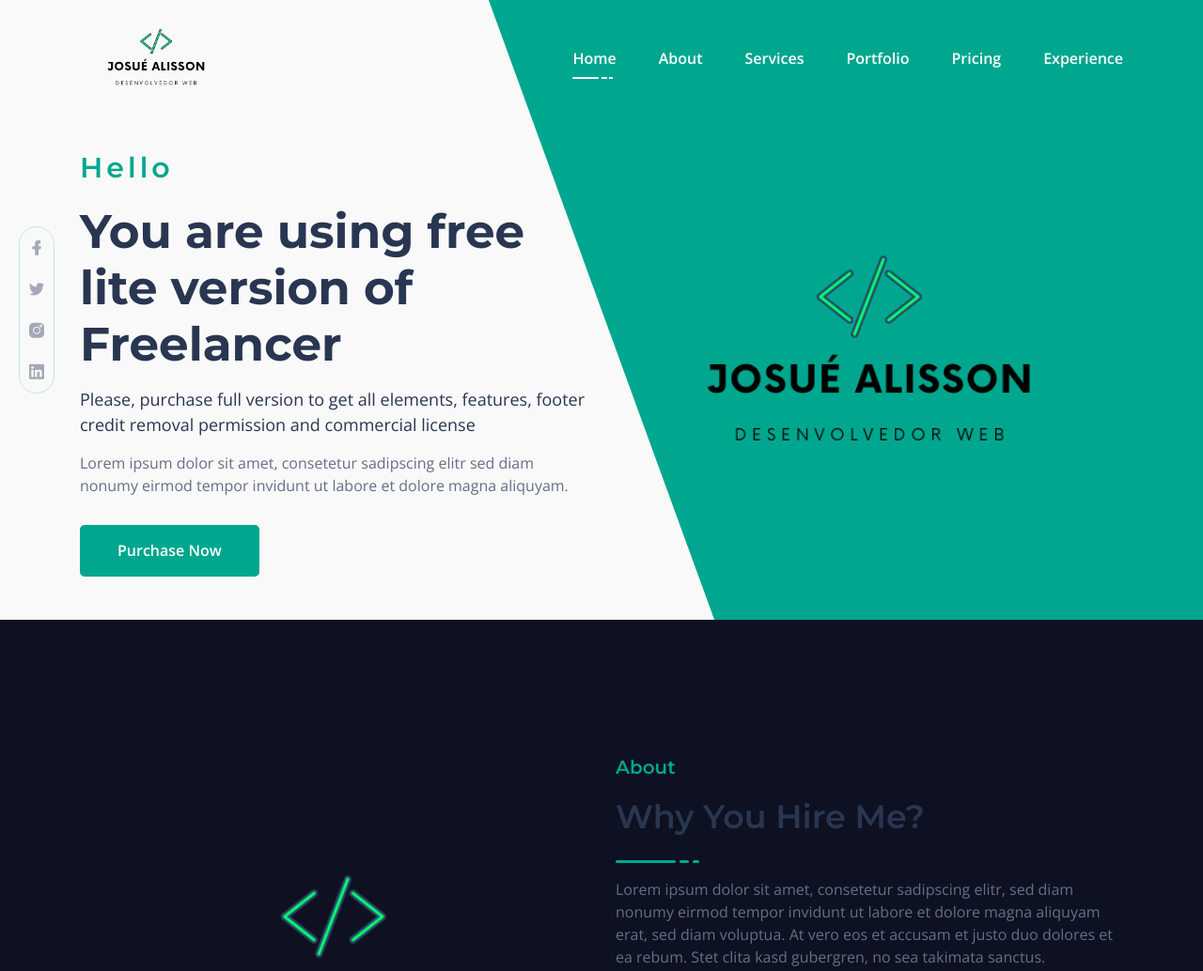
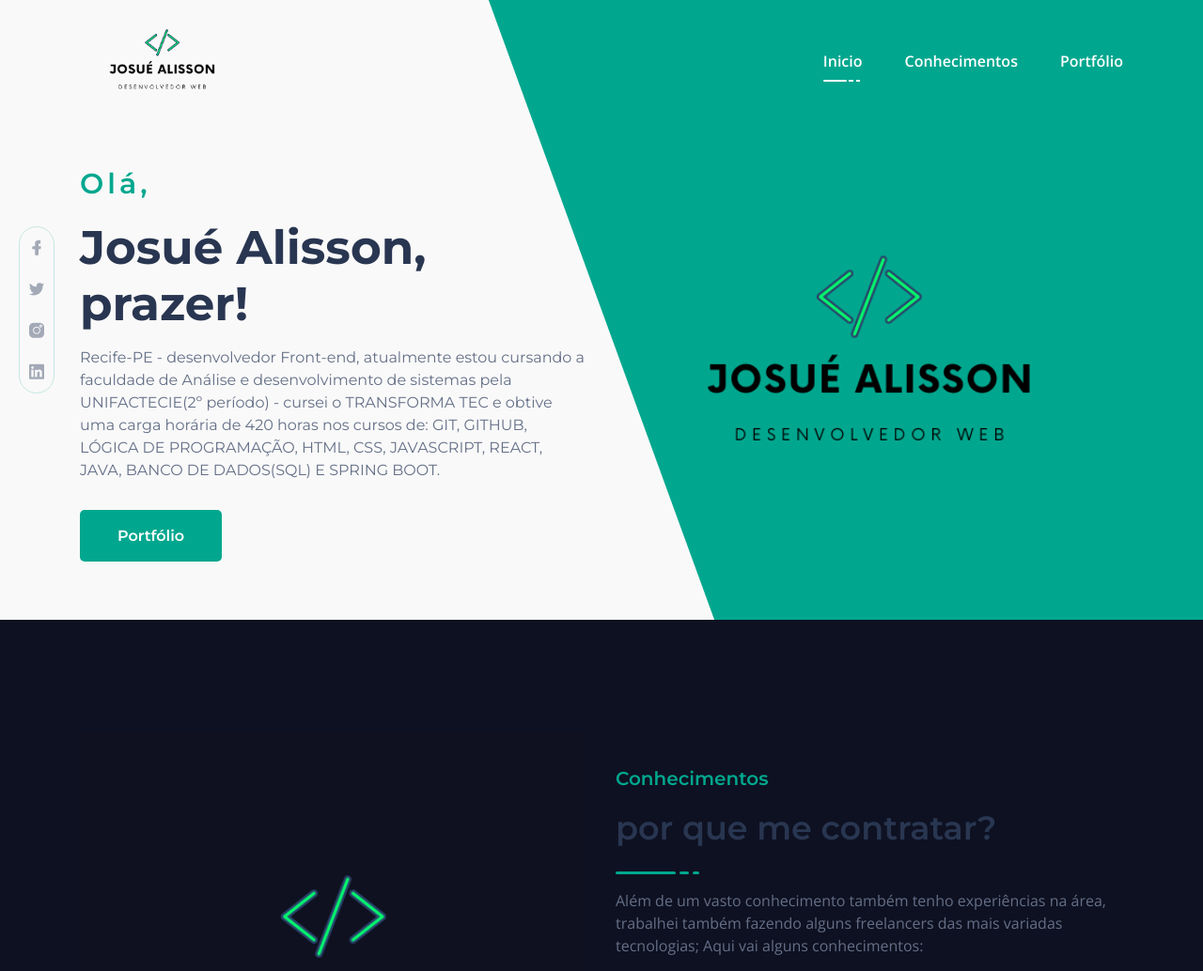
Before and after one commit to Josualisson/portfolio, a plain HTML site: page index.html in a window 1280 px wide. Shown: the top 1034 px of the page at 94% size. Drawn offline with nearby package versions, Linux system fonts and the light colour scheme.

Commit message:
Adição de algumas informações

```diff
--- a/index.html
+++ b/index.html
@@ -77,15 +77,15 @@
                             <div class="collapse navbar-collapse sub-menu-bar" id="navbarSupportedContent">
                                 <ul id="nav" class="navbar-nav ml-auto">
                                     <li class="nav-item active">
-                                        <a class="page-scroll" href="#home">Home<span></span></a>
+                                        <a class="page-scroll" href="#home">Inicio<span></span></a>
                                     </li>
                                     <li class="nav-item">
-                                        <a class="page-scroll" href="#about">About<span></span></a>
+                                        <a class="page-scroll" href="#about">Conhecimentos<span></span></a>
                                     </li>
                                     <li class="nav-item">
-                                        <a class="page-scroll" href="#services">Services<span></span></a>
+                                        <a class="page-scroll" href="#services">Portfólio<span></span></a>
                                     </li>
-                                    <li class="nav-item">
+<!--                                     <li class="nav-item">
                                         <a class="page-scroll" href="#project">Portfolio<span></span></a>
                                     </li>
                                     <li class="nav-item">
@@ -93,7 +93,7 @@
                                     </li>
                                     <li class="nav-item">
                                         <a class="page-scroll" href="#work">Experience<span></span></a>
-                                    </li>
+                                    </li> -->
                                 </ul>
                             </div> <!-- navbar collapse -->
                         </nav> <!-- navbar -->
@@ -113,11 +113,10 @@
                 <div class="row align-items-center justify-content-center justify-content-lg-between">
                     <div class="col-lg-6">
                         <div class="header_hero_content mt-45">
-                            <h5 class="header_sub_title wow fadeInUp" data-wow-duration="1.3s" data-wow-delay="0.2s">Hello</h5>
-                            <h2 class="header_title wow fadeInUp" data-wow-duration="1.3s" data-wow-delay="0.5s">You are using free lite version of Freelancer</h2>
-                            <span class="wow fadeInUp" data-wow-duration="1.3s" data-wow-delay="0.8s">Please, purchase full version to get all elements, features, footer credit removal permission and commercial license</span>
-                            <p class="wow fadeInUp" data-wow-duration="1.3s" data-wow-delay="1.1s">Lorem ipsum dolor sit amet, consetetur sadipscing elitr sed diam nonumy eirmod tempor invidunt ut labore et dolore magna aliquyam.</p>
-                            <a href="https://rebrand.ly/freelancer-ud" rel="nofollow" class="main-btn wow fadeInUp" data-wow-duration="1.3s" data-wow-delay="1.4s">Purchase Now</a>
+                            <h5 class="header_sub_title wow fadeInUp" data-wow-duration="1.3s" data-wow-delay="0.2s">Olá,</h5>
+                            <h2 class="header_title wow fadeInUp" data-wow-duration="1.3s" data-wow-delay="0.5s">Josué Alisson, prazer!</span>
+                            <p class="wow fadeInUp" data-wow-duration="1.3s" data-wow-delay="1.1s">Recife-PE - desenvolvedor Front-end, atualmente estou cursando a faculdade de Análise e desenvolvimento de sistemas pela UNIFACTECIE(2º período) - cursei o TRANSFORMA TEC e obtive uma carga horária de 420 horas nos cursos de: GIT, GITHUB, LÓGICA DE PROGRAMAÇÃO, HTML, CSS, JAVASCRIPT, REACT, JAVA, BANCO DE DADOS(SQL) E SPRING BOOT. </p>
+                            <a href="#services" rel="nofollow" class="main-btn wow fadeInUp" data-wow-duration="1.3s" data-wow-delay="1.4s">Portfólio</a>
                         </div> <!-- header hero content -->
                     </div>
                     <div class="col-lg-6 col-md-6 col-sm-7">
@@ -147,15 +146,15 @@
                 <div class="col-lg-6">
                     <div class="about_content mt-45 wow fadeInLeftBig" data-wow-duration="1.3s" data-wow-delay="0.5s">
                         <div class="section_title">
-                            <h5 class="sub_title">About</h5>
-                            <h3 class="main_title">Why You Hire Me?</h3>
+                            <h5 class="sub_title">Conhecimentos</h5>
+                            <h3 class="main_title">por que me contratar?</h3>
                             <ul class="line">
                                 <li></li>
                                 <li></li>
                                 <li></li>
                             </ul>
                         </div> <!-- section title -->
-                        <p>Lorem ipsum dolor sit amet, consetetur sadipscing elitr, sed diam nonumy eirmod tempor invidunt ut labore et dolore magna aliquyam erat, sed diam voluptua. At vero eos et accusam et justo duo dolores et ea rebum. Stet clita kasd gubergren, no sea takimata sanctus.</p>
+                        <p>Além de um vasto conhecimento também tenho experiências na área, trabalhei também fazendo alguns freelancers das mais variadas tecnologias; Aqui vai alguns conhecimentos:</p>
 
                         <div class="about_skills pt-15">
                             <div class="skill_item mt-20">
```
